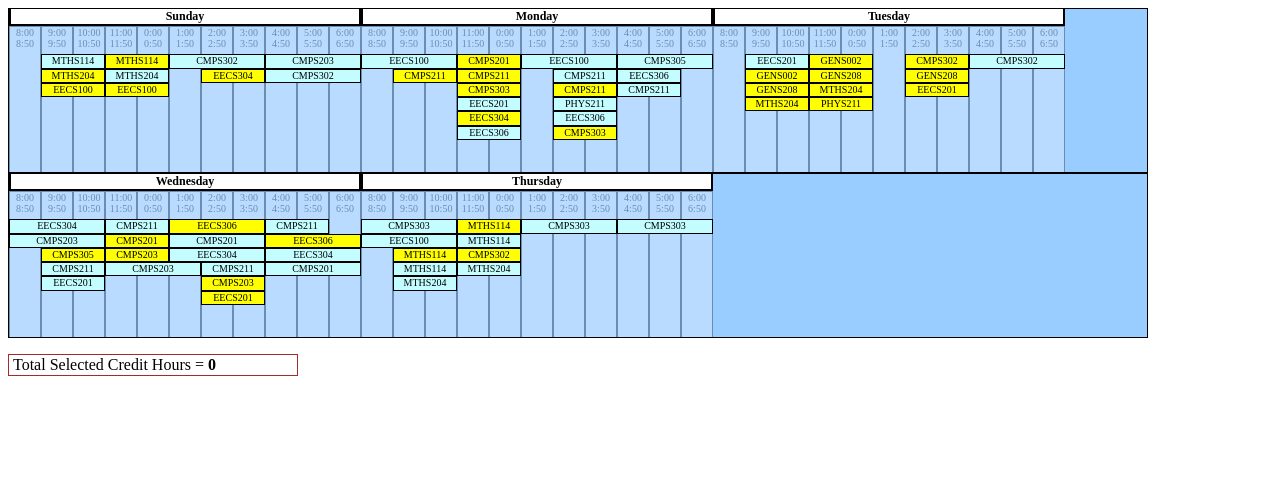
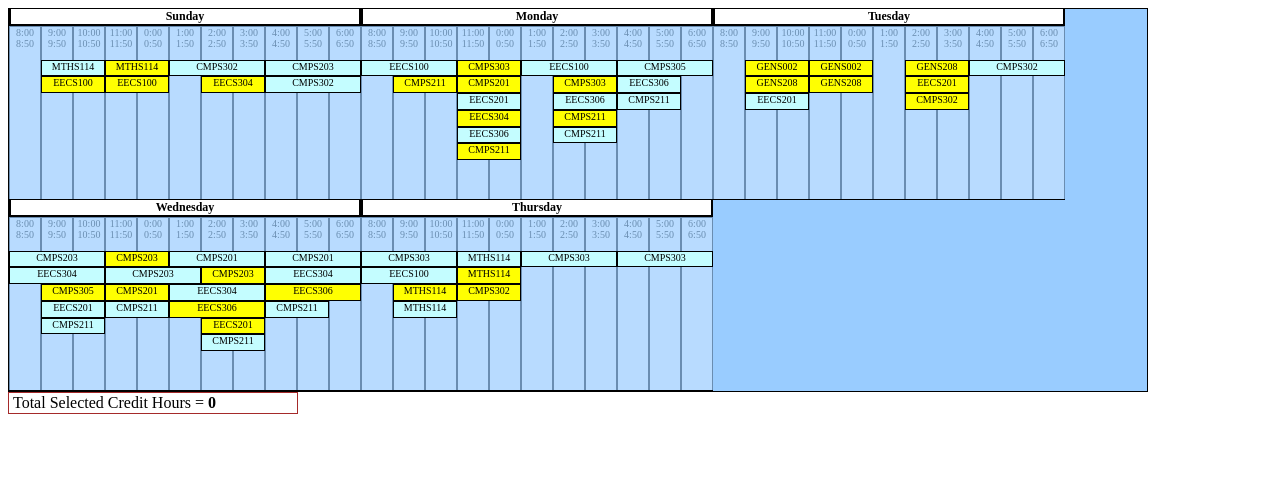
Before and after one commit to MohanedM7md/CUFE_DryRun, a plain HTML site: page index.html in a window 1280 px wide. Drawn offline with Linux system fonts and the light colour scheme.

Commit message:
Fix some issues

```diff
--- a/css/DryRunTable.css
+++ b/css/DryRnTable.css
@@ -1,8 +1,19 @@
-.tabcontent_zone{
-	display: grid;
-	grid-template-rows: 1fr 1fr;
+.tabcontent_zone {
+	width: 90%;
+	height: auto;
+	display: flex;
+	overflow:unset;
+
+	flex-wrap: wrap;
+	background-color: #99CCFF;
+	border: #000000 1px solid;
 }
 
+.DaysContain{
+	overflow-y:hidden;
+	height: 190px;
+	border-bottom: #000000 1px solid;
+}
 
 
 .CoursesBlocks {
@@ -87,16 +98,7 @@
 	text-align:center;
 }
 
-.TableContainer {
-	width: 90%;
-	height: 163px;
-	overflow-y:hidden;
 
-	background-color: #99CCFF;
-	border: #000000 1px solid;
-
-	overflow:auto;
-}
 .ListItem {
 	BORDER-RIGHT: #888888 1px solid;
 	PADDING-RIGHT: 1px;
--- a/index.html
+++ b/index.html
@@ -1,14 +1,16 @@
+<!DOCTYPE html>
 <html>
+    <meta name="viewport" content="width=device-width, initial-scale=1.0">
     <head id="Head1">
         <meta http-equiv="Content-Type" content="text/html; charset=UTF-8">
 
-        <link href="css/DryRunTable.css" rel="stylesheet">
+        <link href="css/DryRnTable.css" rel="stylesheet">
     </head>
     <body>
 
     <form class="tabcontent_zone">
 
-            <div class="TableContainer" id="Layer1">
+
 
                 <div class="DaysContain Sundaycontain">
                     <div class="Sundaygrid gridContainer">
@@ -30,8 +32,8 @@
 
                     </div>
                 </div>
-            </div>
-            <div class="TableContainer" id="Layer2">
+
+
                  <div class="DaysContain WednesdayContain">
                     <div class="Wednesdaygrid gridContainer">
                         <div class="Dayblock">                 <b>Wednesday</b>                          </div>
@@ -44,13 +46,12 @@
 
                     </div>
                 </div>
-            </div>
+
     </form>
 
 
-<div class="student-summary" id="layer4">
-    <font color="#000000">Total Selected Credit Hours = <b id = "CreditsNum"> 0 </b>
-    </font>
+<div class="student-summary">
+    Total Selected Credit Hours = <b id = "CreditsNum"> 0 </b>
 </div>
 
 
@@ -61,8 +62,8 @@
     <input type="hidden" name="StdSelectedLecs1" width="21" value=","><br>
 
 <script src ="js/TableCreator.js" type="text/javascript"></script>
-<script src ="js/DayGridCreator.js" type="text/javascript"></script>
-<script src = "js/SelectionHandler.js" type="text/javascript"></script>
+<script src ="js/DaysGridCreator.js" type="text/javascript"></script>
+<script src = "js/SelectionHandling.js" type="text/javascript"></script>
 
 
 
--- a/js/DayGridCreator.js
+++ b/js/DaysGridCreator.js
@@ -2,7 +2,7 @@
 function OverlapCheck(range1, range2){
     if(range1[0] == range2[0] && range2[0] == range2[0])
         return true;//make sure that the two range aren't concide
-
+   // console.log("Hellos")
     return range1[0] < range2[1] && range2[0] < range1[1]; // checks if there is C between range1 and range2
 
 }
--- a/js/scheduale.json
+++ b/js/scheduale.json
@@ -10,17 +10,6 @@
                 "start_time": "09:00:00",
                 "end_time": "10:50:00",
                 "g_nom": "3",
-                "day": "Sunday"
-            },
-            {
-                "course_code": "MTHS204",
-                "name": "Advanced Probability and Statistics",
-                "type": "Lecture",
-                "location": "[20505]20505-45-الجيزة الرئيسي",
-                "credits": "3",
-                "start_time": "09:00:00",
-                "end_time": "10:50:00",
-                "g_nom": "1",
                 "day": "Sunday"
             },
             {
@@ -43,17 +32,6 @@
                 "start_time": "11:00:00",
                 "end_time": "12:50:00",
                 "g_nom": "3",
-                "day": "Sunday"
-            },
-            {
-                "course_code": "MTHS204",
-                "name": "Advanced Probability and Statistics",
-                "type": "Tutorial",
-                "location": "[20505]20505-45-الجيزة الرئيسي",
-                "credits": "3",
-                "start_time": "11:00:00",
-                "end_time": "12:50:00",
-                "g_nom": "1",
                 "day": "Sunday"
             },
             {
@@ -141,6 +119,17 @@
                 "day": "Monday"
             },
             {
+                "course_code": "CMPS303",
+                "name": "Operating Systems",
+                "type": "Lecture",
+                "location": "[18201]18201-45-الجيزة الرئيسي",
+                "credits": "3",
+                "start_time": "11:00:00",
+                "end_time": "12:50:00",
+                "g_nom": "618",
+                "day": "Monday"
+            },
+            {
                 "course_code": "CMPS201",
                 "name": "Microprocessor Systems",
                 "type": "Lecture",
@@ -149,28 +138,6 @@
                 "start_time": "11:00:00",
                 "end_time": "12:50:00",
                 "g_nom": "580",
-                "day": "Monday"
-            },
-            {
-                "course_code": "CMPS211",
-                "name": "Advanced Programming Techniques",
-                "type": "Lecture",
-                "location": "[18302]18302-60-الجيزة الرئيسي",
-                "credits": "2",
-                "start_time": "11:00:00",
-                "end_time": "12:50:00",
-                "g_nom": "589",
-                "day": "Monday"
-            },
-            {
-                "course_code": "CMPS303",
-                "name": "Operating Systems",
-                "type": "Lecture",
-                "location": "[18201]18201-45-الجيزة الرئيسي",
-                "credits": "3",
-                "start_time": "11:00:00",
-                "end_time": "12:50:00",
-                "g_nom": "618",
                 "day": "Monday"
             },
             {
@@ -207,6 +174,17 @@
                 "day": "Monday"
             },
             {
+                "course_code": "CMPS211",
+                "name": "Advanced Programming Techniques",
+                "type": "Lecture",
+                "location": "[18302]18302-60-الجيزة الرئيسي",
+                "credits": "2",
+                "start_time": "11:00:00",
+                "end_time": "12:50:00",
+                "g_nom": "589",
+                "day": "Monday"
+            },
+            {
                 "course_code": "EECS100",
                 "name": "Laboratory",
                 "type": "Tutorial",
@@ -215,6 +193,39 @@
                 "start_time": "13:00:00",
                 "end_time": "15:50:00",
                 "g_nom": "2",
+                "day": "Monday"
+            },
+            {
+                "course_code": "CMPS303",
+                "name": "Operating Systems",
+                "type": "Lecture",
+                "location": "[18301]18301-45-الجيزة الرئيسي",
+                "credits": "3",
+                "start_time": "14:00:00",
+                "end_time": "15:50:00",
+                "g_nom": "620",
+                "day": "Monday"
+            },
+            {
+                "course_code": "EECS306",
+                "name": "Communications-1: Analogue Communications",
+                "type": "Tutorial",
+                "location": "[20511]20511-45-الجيزة الرئيسي",
+                "credits": "3",
+                "start_time": "14:00:00",
+                "end_time": "15:50:00",
+                "g_nom": "429",
+                "day": "Monday"
+            },
+            {
+                "course_code": "CMPS211",
+                "name": "Advanced Programming Techniques",
+                "type": "Lecture",
+                "location": "[18302]18302-60-الجيزة الرئيسي",
+                "credits": "2",
+                "start_time": "14:00:00",
+                "end_time": "15:50:00",
+                "g_nom": "590",
                 "day": "Monday"
             },
             {
@@ -229,55 +240,11 @@
                 "day": "Monday"
             },
             {
-                "course_code": "CMPS211",
-                "name": "Advanced Programming Techniques",
-                "type": "Lecture",
-                "location": "[18302]18302-60-الجيزة الرئيسي",
-                "credits": "2",
-                "start_time": "14:00:00",
-                "end_time": "15:50:00",
-                "g_nom": "590",
-                "day": "Monday"
-            },
-            {
-                "course_code": "PHYS211",
-                "name": "Electromagnetic Fields",
-                "type": "Tutorial",
-                "location": "[20110]20110-45-الجيزة الرئيسي",
-                "credits": "3",
-                "start_time": "14:00:00",
-                "end_time": "15:50:00",
-                "g_nom": "1",
-                "day": "Monday"
-            },
-            {
-                "course_code": "EECS306",
-                "name": "Communications-1: Analogue Communications",
-                "type": "Tutorial",
-                "location": "[20511]20511-45-الجيزة الرئيسي",
-                "credits": "3",
-                "start_time": "14:00:00",
-                "end_time": "15:50:00",
-                "g_nom": "429",
-                "day": "Monday"
-            },
-            {
-                "course_code": "CMPS303",
-                "name": "Operating Systems",
-                "type": "Lecture",
-                "location": "[18301]18301-45-الجيزة الرئيسي",
-                "credits": "3",
-                "start_time": "14:00:00",
-                "end_time": "15:50:00",
-                "g_nom": "620",
-                "day": "Monday"
-            },
-            {
                 "course_code": "CMPS305",
                 "name": "Mobile and Web Application Development",
                 "type": "Tutorial",
                 "location": "[3708]3708-45-الجيزة الرئيسي",
-                "credits": "1",
+                "credits": "3",
                 "start_time": "16:00:00",
                 "end_time": "18:50:00",
                 "g_nom": "629",
@@ -313,17 +280,6 @@
     "Tuesday": {
         "Courses": [
             {
-                "course_code": "EECS201",
-                "name": "Electronics-2: Analog and Digital Electronics",
-                "type": "Tutorial",
-                "location": "[18101]18101-45-الجيزة الرئيسي",
-                "credits": "3",
-                "start_time": "09:00:00",
-                "end_time": "10:50:00",
-                "g_nom": "415",
-                "day": "Tuesday"
-            },
-            {
                 "course_code": "GENS002",
                 "name": "Societal Issues",
                 "type": "Lecture",
@@ -346,14 +302,14 @@
                 "day": "Tuesday"
             },
             {
-                "course_code": "MTHS204",
-                "name": "Advanced Probability and Statistics",
-                "type": "Lecture",
-                "location": "[20505]20505-45-الجيزة الرئيسي",
+                "course_code": "EECS201",
+                "name": "Electronics-2: Analog and Digital Electronics",
+                "type": "Tutorial",
+                "location": "[18101]18101-45-الجيزة الرئيسي",
                 "credits": "3",
                 "start_time": "09:00:00",
                 "end_time": "10:50:00",
-                "g_nom": "2",
+                "g_nom": "415",
                 "day": "Tuesday"
             },
             {
@@ -376,39 +332,6 @@
                 "start_time": "11:00:00",
                 "end_time": "12:50:00",
                 "g_nom": "2",
-                "day": "Tuesday"
-            },
-            {
-                "course_code": "MTHS204",
-                "name": "Advanced Probability and Statistics",
-                "type": "Lecture",
-                "location": "[20505]20505-45-الجيزة الرئيسي",
-                "credits": "3",
-                "start_time": "11:00:00",
-                "end_time": "12:50:00",
-                "g_nom": "3",
-                "day": "Tuesday"
-            },
-            {
-                "course_code": "PHYS211",
-                "name": "Electromagnetic Fields",
-                "type": "Lecture",
-                "location": "[20104]20104-45-الجيزة الرئيسي",
-                "credits": "3",
-                "start_time": "11:00:00",
-                "end_time": "12:50:00",
-                "g_nom": "1",
-                "day": "Tuesday"
-            },
-            {
-                "course_code": "CMPS302",
-                "name": "Algorithms Design and Analysis",
-                "type": "Lecture",
-                "location": "[3701]مدرج أولى حاسبات-60-الجيزة الرئيسي",
-                "credits": "3",
-                "start_time": "14:00:00",
-                "end_time": "15:50:00",
-                "g_nom": "1",
                 "day": "Tuesday"
             },
             {
@@ -436,6 +359,17 @@
             {
                 "course_code": "CMPS302",
                 "name": "Algorithms Design and Analysis",
+                "type": "Lecture",
+                "location": "[3701]مدرج أولى حاسبات-60-الجيزة الرئيسي",
+                "credits": "3",
+                "start_time": "14:00:00",
+                "end_time": "15:50:00",
+                "g_nom": "1",
+                "day": "Tuesday"
+            },
+            {
+                "course_code": "CMPS302",
+                "name": "Algorithms Design and Analysis",
                 "type": "Tutorial",
                 "location": "[3707]3707-45-الجيزة الرئيسي",
                 "credits": "3",
@@ -452,10 +386,10 @@
     "Wednesday": {
         "Courses": [
             {
-                "course_code": "EECS304",
-                "name": "Control-1",
+                "course_code": "CMPS203",
+                "name": "Software Engineering",
                 "type": "Tutorial",
-                "location": "[20505]20505-45-الجيزة الرئيسي",
+                "location": "[3706]3706-45-الجيزة الرئيسي",
                 "credits": "3",
                 "start_time": "08:00:00",
                 "end_time": "10:50:00",
@@ -463,10 +397,10 @@
                 "day": "Wednesday"
             },
             {
-                "course_code": "CMPS203",
-                "name": "Software Engineering",
+                "course_code": "EECS304",
+                "name": "Control-1",
                 "type": "Tutorial",
-                "location": "[3706]3706-45-الجيزة الرئيسي",
+                "location": "[20505]20505-45-الجيزة الرئيسي",
                 "credits": "3",
                 "start_time": "08:00:00",
                 "end_time": "10:50:00",
@@ -482,17 +416,6 @@
                 "start_time": "09:00:00",
                 "end_time": "10:50:00",
                 "g_nom": "627",
-                "day": "Wednesday"
-            },
-            {
-                "course_code": "CMPS211",
-                "name": "Advanced Programming Techniques",
-                "type": "Tutorial",
-                "location": "2nd floor lab1",
-                "credits": "2",
-                "start_time": "09:00:00",
-                "end_time": "10:50:00",
-                "g_nom": "596",
                 "day": "Wednesday"
             },
             {
@@ -512,20 +435,9 @@
                 "type": "Tutorial",
                 "location": "2nd floor lab1",
                 "credits": "2",
-                "start_time": "11:00:00",
-                "end_time": "12:50:00",
-                "g_nom": "597",
-                "day": "Wednesday"
-            },
-            {
-                "course_code": "CMPS201",
-                "name": "Microprocessor Systems",
-                "type": "Lecture",
-                "location": "[18203]18203-30-الجيزة الرئيسي",
-                "credits": "3",
-                "start_time": "11:00:00",
-                "end_time": "12:50:00",
-                "g_nom": "581",
+                "start_time": "09:00:00",
+                "end_time": "10:50:00",
+                "g_nom": "596",
                 "day": "Wednesday"
             },
             {
@@ -551,14 +463,25 @@
                 "day": "Wednesday"
             },
             {
-                "course_code": "EECS306",
-                "name": "Communications-1: Analogue Communications",
+                "course_code": "CMPS201",
+                "name": "Microprocessor Systems",
                 "type": "Lecture",
-                "location": "[20512]20512-45-الجيزة الرئيسي",
+                "location": "[18203]18203-30-الجيزة الرئيسي",
                 "credits": "3",
-                "start_time": "13:00:00",
-                "end_time": "15:50:00",
-                "g_nom": "427",
+                "start_time": "11:00:00",
+                "end_time": "12:50:00",
+                "g_nom": "581",
+                "day": "Wednesday"
+            },
+            {
+                "course_code": "CMPS211",
+                "name": "Advanced Programming Techniques",
+                "type": "Tutorial",
+                "location": "2nd floor lab1",
+                "credits": "2",
+                "start_time": "11:00:00",
+                "end_time": "12:50:00",
+                "g_nom": "597",
                 "day": "Wednesday"
             },
             {
@@ -584,14 +507,14 @@
                 "day": "Wednesday"
             },
             {
-                "course_code": "CMPS211",
-                "name": "Advanced Programming Techniques",
-                "type": "Tutorial",
-                "location": "[3707]3707-45-الجيزة الرئيسي",
-                "credits": "2",
-                "start_time": "14:00:00",
+                "course_code": "EECS306",
+                "name": "Communications-1: Analogue Communications",
+                "type": "Lecture",
+                "location": "[20512]20512-45-الجيزة الرئيسي",
+                "credits": "3",
+                "start_time": "13:00:00",
                 "end_time": "15:50:00",
-                "g_nom": "598",
+                "g_nom": "427",
                 "day": "Wednesday"
             },
             {
@@ -622,9 +545,31 @@
                 "type": "Tutorial",
                 "location": "[3707]3707-45-الجيزة الرئيسي",
                 "credits": "2",
+                "start_time": "14:00:00",
+                "end_time": "15:50:00",
+                "g_nom": "598",
+                "day": "Wednesday"
+            },
+            {
+                "course_code": "CMPS201",
+                "name": "Microprocessor Systems",
+                "type": "Tutorial",
+                "location": "[3706]3706-45-الجيزة الرئيسي",
+                "credits": "3",
                 "start_time": "16:00:00",
-                "end_time": "17:50:00",
-                "g_nom": "599",
+                "end_time": "18:50:00",
+                "g_nom": "584",
+                "day": "Wednesday"
+            },
+            {
+                "course_code": "EECS304",
+                "name": "Control-1",
+                "type": "Tutorial",
+                "location": "[20505]20505-45-الجيزة الرئيسي",
+                "credits": "3",
+                "start_time": "16:00:00",
+                "end_time": "18:50:00",
+                "g_nom": "3",
                 "day": "Wednesday"
             },
             {
@@ -639,25 +584,14 @@
                 "day": "Wednesday"
             },
             {
-                "course_code": "EECS304",
-                "name": "Control-1",
+                "course_code": "CMPS211",
+                "name": "Advanced Programming Techniques",
                 "type": "Tutorial",
-                "location": "[20505]20505-45-الجيزة الرئيسي",
-                "credits": "3",
+                "location": "[3707]3707-45-الجيزة الرئيسي",
+                "credits": "2",
                 "start_time": "16:00:00",
-                "end_time": "18:50:00",
-                "g_nom": "3",
-                "day": "Wednesday"
-            },
-            {
-                "course_code": "CMPS201",
-                "name": "Microprocessor Systems",
-                "type": "Tutorial",
-                "location": "[3706]3706-45-الجيزة الرئيسي",
-                "credits": "3",
-                "start_time": "16:00:00",
-                "end_time": "18:50:00",
-                "g_nom": "584",
+                "end_time": "17:50:00",
+                "g_nom": "599",
                 "day": "Wednesday"
             }
         ],
@@ -712,14 +646,14 @@
                 "day": "Thursday"
             },
             {
-                "course_code": "MTHS204",
-                "name": "Advanced Probability and Statistics",
+                "course_code": "MTHS114",
+                "name": "Numerical Analysis",
                 "type": "Tutorial",
-                "location": "[20505]20505-45-الجيزة الرئيسي",
+                "location": "[20504]20504-60-الجيزة الرئيسي",
                 "credits": "3",
-                "start_time": "09:00:00",
-                "end_time": "10:50:00",
-                "g_nom": "2",
+                "start_time": "11:00:00",
+                "end_time": "12:50:00",
+                "g_nom": "1",
                 "day": "Thursday"
             },
             {
@@ -734,17 +668,6 @@
                 "day": "Thursday"
             },
             {
-                "course_code": "MTHS114",
-                "name": "Numerical Analysis",
-                "type": "Tutorial",
-                "location": "[20504]20504-60-الجيزة الرئيسي",
-                "credits": "3",
-                "start_time": "11:00:00",
-                "end_time": "12:50:00",
-                "g_nom": "1",
-                "day": "Thursday"
-            },
-            {
                 "course_code": "CMPS302",
                 "name": "Algorithms Design and Analysis",
                 "type": "Lecture",
@@ -753,17 +676,6 @@
                 "start_time": "11:00:00",
                 "end_time": "12:50:00",
                 "g_nom": "2",
-                "day": "Thursday"
-            },
-            {
-                "course_code": "MTHS204",
-                "name": "Advanced Probability and Statistics",
-                "type": "Tutorial",
-                "location": "[20505]20505-45-الجيزة الرئيسي",
-                "credits": "3",
-                "start_time": "11:00:00",
-                "end_time": "12:50:00",
-                "g_nom": "3",
                 "day": "Thursday"
             },
             {
```
Also changed, not shown: js/SelectionHandling.js (renamed from js/SelectionHandler.js, +8 -12 lines), src/scheduale.json (deleted, +0 -287 lines), js/UtilityFunctions.js (deleted), 1 other file.
